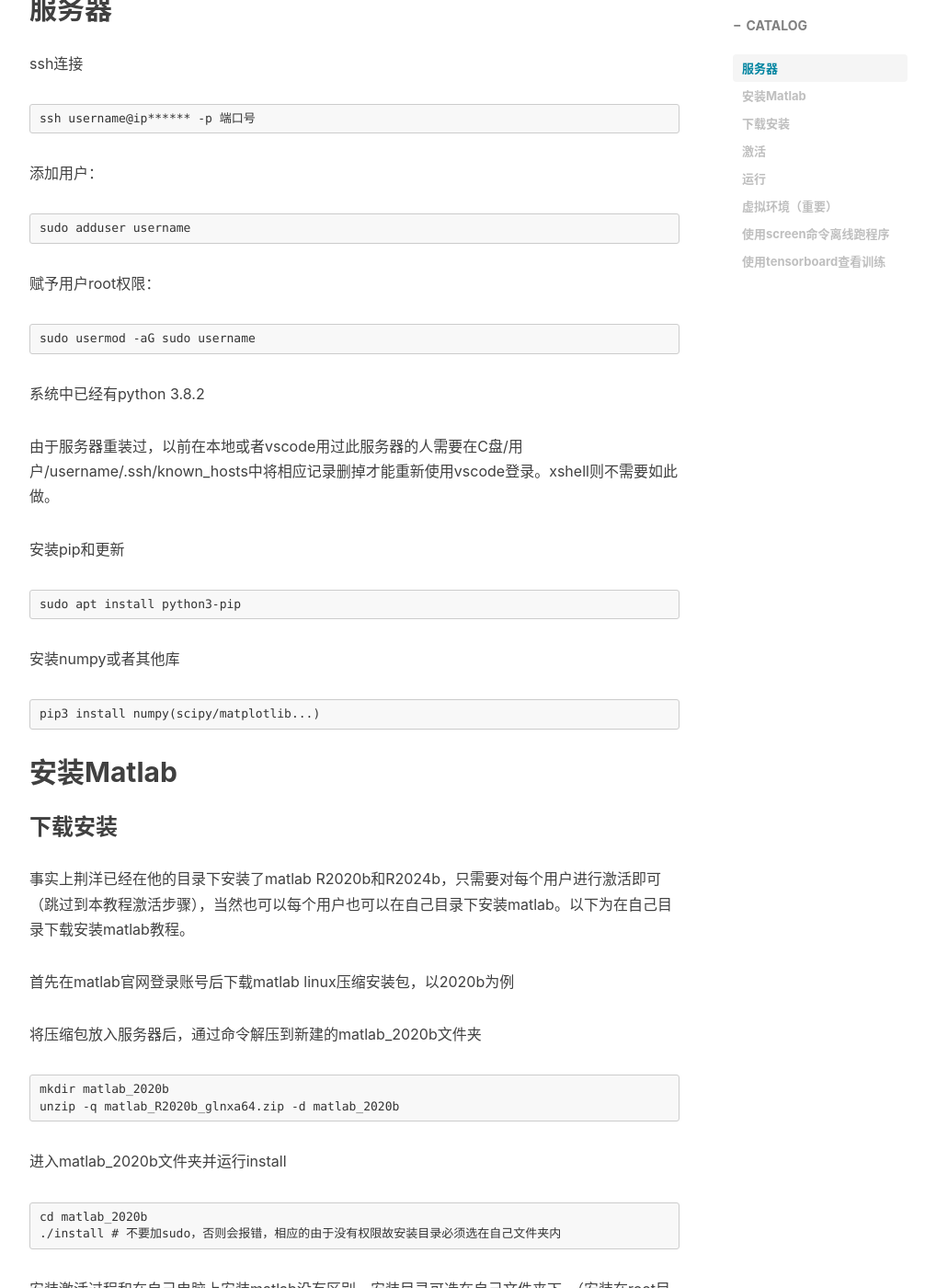
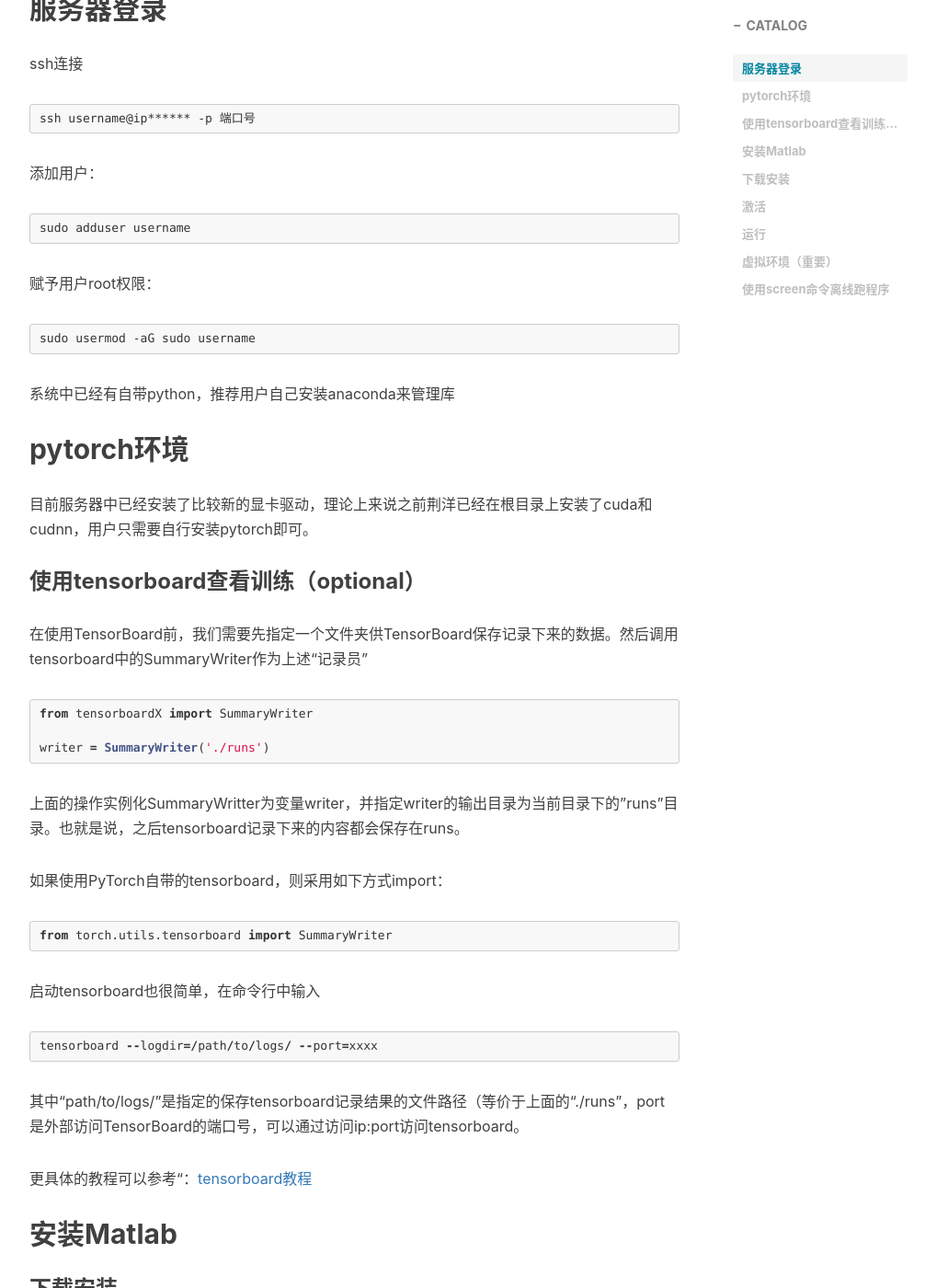
Before and after one commit to sharkjingyang/sharkjingyang.github.io, a Jekyll site: the page built from _posts/2020-12-17-Server Reference.md, in a window 1280 px wide and 1400 px high, scrolled down 602 px. Shown: the whole window at 92% size, without its empty margins (233-1239 px from the left). Built offline with Jekyll 4.4.1, drawn with Linux system fonts in a browser that asks for light colours; nearby versions of some CDN libraries; comment, search, counter and statistics services are not loaded; some of the changed text lies outside the part shown.

Commit message:
Update 2020-12-17-Server Reference.md

````diff
--- a/_posts/2020-12-17-Server Reference.md
+++ b/_posts/2020-12-17-Server Reference.md
@@ -12,7 +12,7 @@
     - Collection
 ---
 
-## 服务器
+## 服务器登录
 
 ssh连接
 
@@ -32,21 +32,41 @@
 sudo usermod -aG sudo username
 ```
 
-系统中已经有python 3.8.2
+系统中已经有自带python，推荐用户自己安装anaconda来管理库
 
-由于服务器重装过，以前在本地或者vscode用过此服务器的人需要在C盘/用户/username/.ssh/known_hosts中将相应记录删掉才能重新使用vscode登录。xshell则不需要如此做。
+## pytorch环境
 
-安装pip和更新
+目前服务器中已经安装了比较新的显卡驱动，理论上来说之前荆洋已经在根目录上安装了cuda和cudnn，用户只需要自行安装pytorch即可。
 
-```
-sudo apt install python3-pip
+### 使用tensorboard查看训练（optional）
+
+在使用TensorBoard前，我们需要先指定一个文件夹供TensorBoard保存记录下来的数据。然后调用tensorboard中的SummaryWriter作为上述“记录员”
+
+```python
+from tensorboardX import SummaryWriter
+
+writer = SummaryWriter('./runs')
 ```
 
-安装numpy或者其他库
+上面的操作实例化SummaryWritter为变量writer，并指定writer的输出目录为当前目录下的"runs"目录。也就是说，之后tensorboard记录下来的内容都会保存在runs。
 
+如果使用PyTorch自带的tensorboard，则采用如下方式import：
+
+```python
+from torch.utils.tensorboard import SummaryWriter
 ```
-pip3 install numpy(scipy/matplotlib...)
+
+启动tensorboard也很简单，在命令行中输入
+
+```python
+tensorboard --logdir=/path/to/logs/ --port=xxxx
 ```
+
+其中“path/to/logs/"是指定的保存tensorboard记录结果的文件路径（等价于上面的“./runs"，port是外部访问TensorBoard的端口号，可以通过访问ip:port访问tensorboard。
+
+更具体的教程可以参考“：[tensorboard教程](https://datawhalechina.github.io/thorough-pytorch/%E7%AC%AC%E4%B8%83%E7%AB%A0/7.3%20%E4%BD%BF%E7%94%A8TensorBoard%E5%8F%AF%E8%A7%86%E5%8C%96%E8%AE%AD%E7%BB%83%E8%BF%87%E7%A8%8B.html)
+
+
 
 ## 安装Matlab
 
@@ -209,31 +229,3 @@
 ```
 $kill 28475 #终止ssd窗口对应任务的运行，同时杀死该窗口
 ```
-
-## 使用tensorboard查看训练
-
-在使用TensorBoard前，我们需要先指定一个文件夹供TensorBoard保存记录下来的数据。然后调用tensorboard中的SummaryWriter作为上述“记录员”
-
-```python
-from tensorboardX import SummaryWriter
-
-writer = SummaryWriter('./runs')
-```
-
-上面的操作实例化SummaryWritter为变量writer，并指定writer的输出目录为当前目录下的"runs"目录。也就是说，之后tensorboard记录下来的内容都会保存在runs。
-
-如果使用PyTorch自带的tensorboard，则采用如下方式import：
-
-```python
-from torch.utils.tensorboard import SummaryWriter
-```
-
-启动tensorboard也很简单，在命令行中输入
-
-```python
-tensorboard --logdir=/path/to/logs/ --port=xxxx
-```
-
-其中“path/to/logs/"是指定的保存tensorboard记录结果的文件路径（等价于上面的“./runs"，port是外部访问TensorBoard的端口号，可以通过访问ip:port访问tensorboard。
-
-更具体的教程可以参考“：[tensorboard教程](https://datawhalechina.github.io/thorough-pytorch/%E7%AC%AC%E4%B8%83%E7%AB%A0/7.3%20%E4%BD%BF%E7%94%A8TensorBoard%E5%8F%AF%E8%A7%86%E5%8C%96%E8%AE%AD%E7%BB%83%E8%BF%87%E7%A8%8B.html)
````
